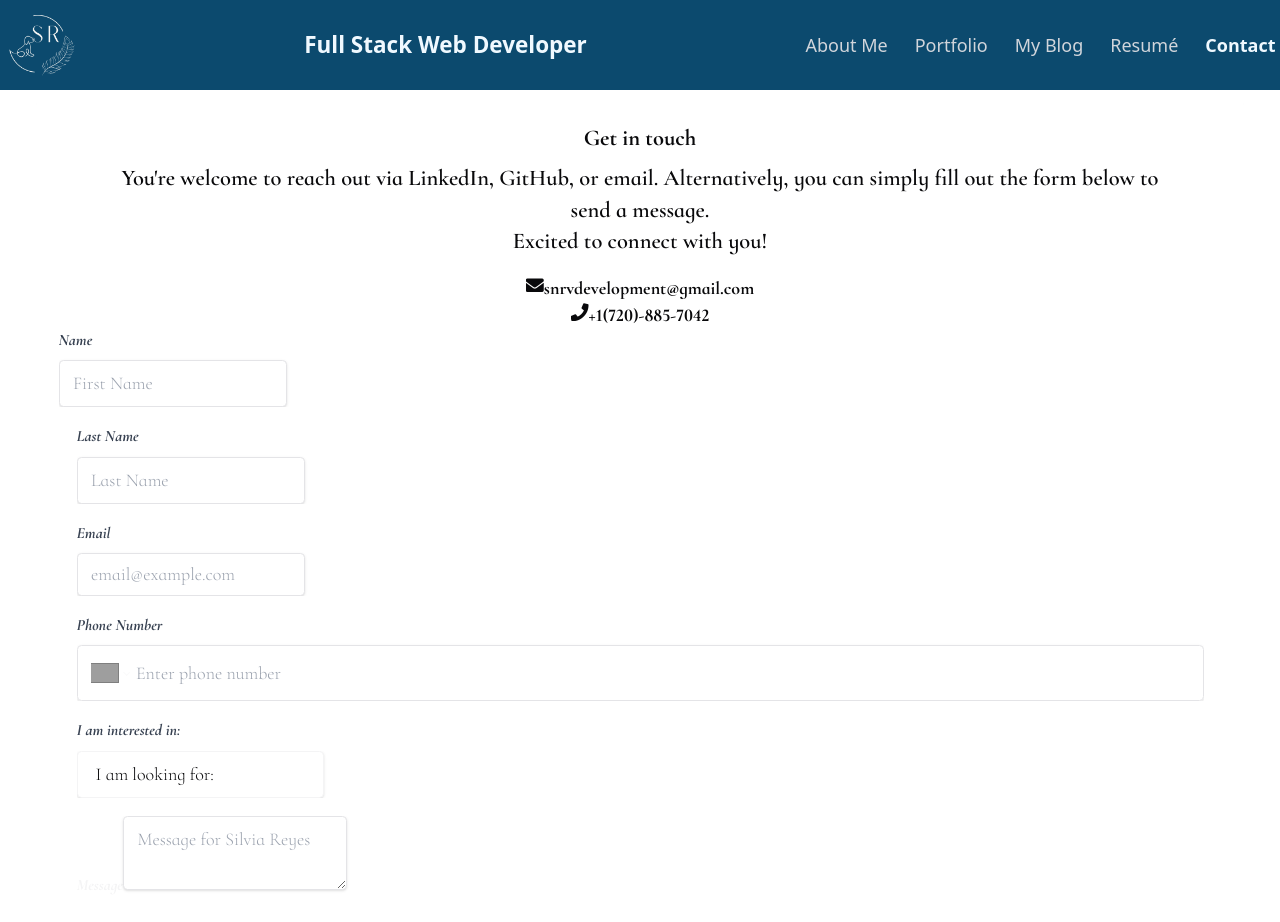
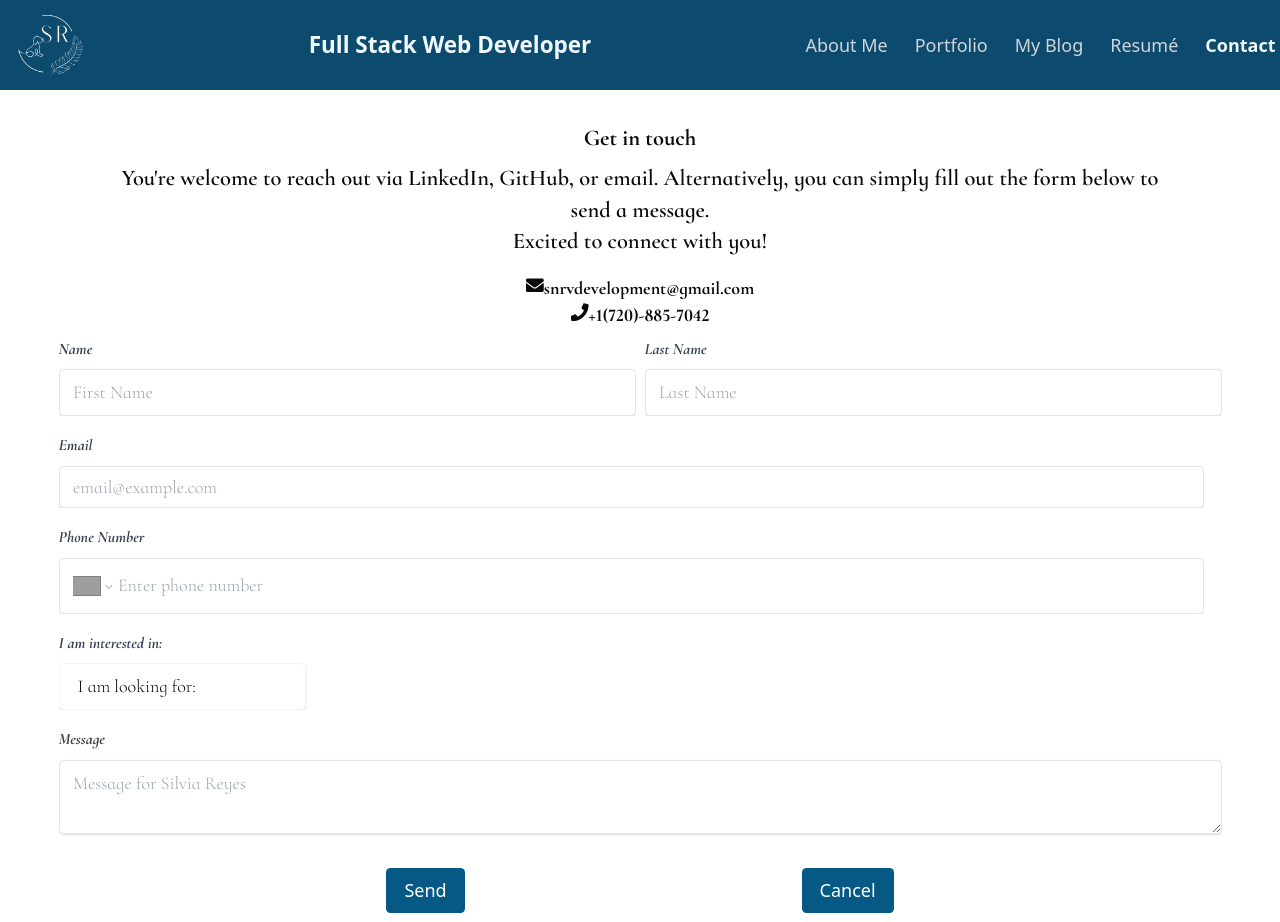
Before and after one commit to NathaliaReyes/personal-portfolio, a React (Vite) app: page /Contact in a window 1280 px wide. Shown: the top 922 px of the page. Built offline with nearby package versions, Linux system fonts and the light colour scheme; grey boxes are pictures that could not be loaded.

Commit message:
Styling updates to polish the interface contact section

```diff
--- a/src/components/NavTabs.jsx
+++ b/src/components/NavTabs.jsx
@@ -24,8 +24,8 @@ function NavTabs() {
   return (
     <nav className="bg-sky-900 md:px-1 py-2 shadow-md">
       <div className="flex flex-row items-center justify-between">
-        <img className="w-14 md:w-16 h-auto" src={image} alt="Logo_Silvia_Reyes_Website" />
-        <a className="text-sm sm:text-lg md:text-xl sm:ml-1 md:ml-2 font-bold text-sky-50" href="/">Full Stack Web Developer</a>
+        <img className="w-14 md:w-16 h-auto ml-2" src={image} alt="Logo_Silvia_Reyes_Website" />
+        <a className="text-base sm:text-lg md:text-xl sm:ml-1 md:ml-2 font-bold text-sky-50" href="/">Full Stack Web Developer</a>
         {/* <Words /> */}
         {/* Botón para pantallas pequeñas */}
         <div className="md:hidden mr-2">
@@ -84,7 +84,7 @@ function NavTabs() {
       </div>
 
       {/* Menú de navegación para pantallas pequeñas cuando el botón está abierto */}
-      <div className={`md:hidden ${isOpen ? 'block' : 'hidden'} w-full text-right py-2`}>
+      <div className={`md:hidden ${isOpen ? 'block' : 'hidden'} w-full text-right py-2 px-2`}>
         <ul className="flex flex-col space-y-2 text-sky-50 pr-4">
           <li>
             <Link
--- a/src/pages/About.jsx
+++ b/src/pages/About.jsx
@@ -20,7 +20,7 @@ export default function About() {
   return (
     <div className="container pt-1">
       <div className="text-neutral-600">
-        <h1 className="cormorant-infant-bold text-xl md:text-2xl text-center" data-aos="zoom-in">Hello World, I am Silvia Reyes</h1>
+        <h1 className="cormorant-infant-bold text-xl md:text-2xl text-center mt-2" data-aos="zoom-in">Hello World, I am Silvia Reyes</h1>
         <img className="img-silvia mt-4" src={image} alt="Profile_Image_Silvia" />
         <Words />
         <p className="cormorant-infant-medium text-justify paragraph">
--- a/src/pages/Contact.jsx
+++ b/src/pages/Contact.jsx
@@ -78,20 +78,20 @@ function Contact() {
   return (
     <>
       {submitted && (
-        <div className="position-absolute top-0 start-0 w-100 h-100 bg-dark bg-opacity-50 d-flex justify-content-center align-items-center" style={{ zIndex: 50 }}>
-          <div className="bg-white rounded shadow-lg p-2 text-center position-relative">
+        <div className="absolute top-0 left-0 w-full h-full bg-zinc-600 bg-opacity-50 flex justify-center items-center" style={{ zIndex: 50 }}>
+          <div className="bg-sky-50 rounded shadow-lg p-2 text-center relative">
             <button
               onClick={() => {
                 setSubmitted(false);
                 window.location.href = '/';
               }}
-              className="position-absolute top-0 end-0 m-2 text-secondary hover-text-dark"
+              className="absolute top-0 right-0 m-2 text-zinc-600 hover:text-zinc-800 focus:outline-none"
             >
               &times;
             </button>
-            <h2 className="fs-3 fw-bold mb-4">Your message has been delivered!</h2>
-            <p className="text-dark mb-4">Thank you for reaching out - I will get in touch soon!</p>
-            <p className="text-secondary">✨ Have a splendid day! ✨</p>
+            <h2 className="text-base font-semibold mb-4">Your message has been delivered!</h2>
+            <p className="text-zinc-700 mb-4">Thank you for reaching out - I will get in touch soon!</p>
+            <p className="text-zinc-800">✨ Have a splendid day! ✨</p>
           </div>
         </div>
       )}
@@ -117,71 +117,64 @@ function Contact() {
             </a>
           </p>
 
-          {!fieldsCompleted && <p className="text-red-500 text-xs mt-2">Please fill out all required fields.</p>}
+          {!fieldsCompleted && <p className="text-red-500 text-xs mt-2 cormorant-infant-bold">Please fill out all required fields.</p>}
         </div>
-        <div className='row'>
-          <div className="col-12 col-sm-6 mb-4 mr-4">
+        <div className='flex flex-row space-x-2 mt-2'>
+          <div className="w-full sm:w-1/2 mb-4">
             <label className="cormorant-infant-bold-italic block text-gray-700 text-sm font-bold mb-2">Name</label>
             <input
               name="firstName"
               value={firstName}
-              className="cormorant-infant-light shadow border rounded w-100 py-2 px-3 text-secondary focus:outline-none focus:shadow-outline"
+              className="cormorant-infant-light shadow border rounded w-full py-2 px-3 text-zinc-900 focus:outline-none focus:shadow-outline"
               type="text"
               placeholder="First Name"
               onChange={handleChange}
             />
-            {nameRequired && <p className="text-danger mt-2">Name is required.</p>}
+            {nameRequired && <p className="text-red-900 mt-2 cormorant-infant-bold">Name is required.</p>}
           </div>
 
-          <div className="col-12 col-sm-6 mb-4 ml-4 mr-4">
+          <div className="w-full sm:w-1/2 mb-4">
             <label className="cormorant-infant-bold-italic block text-gray-700 text-sm font-bold mb-2">Last Name</label>
             <input
               name="lastName"
               value={lastName}
-              className="cormorant-infant-light shadow border rounded w-100 py-2 px-3 text-secondary focus:outline-none focus:shadow-outline"
+              className="cormorant-infant-light shadow border rounded w-full py-2 px-3 text-zinc-900 focus:outline-none focus:shadow-outline"
               type="text"
               placeholder="Last Name"
               onChange={handleChange}
             />
-            {nameRequired && <p className="text-danger mt-2">Last Name is required.</p>}
+            {nameRequired && <p className="text-red-900 cormorant-infant-bold mt-2">Last Name is required.</p>}
           </div>
         </div>
 
-        <div className="mb-4 ml-4 mr-4">
+        <div className="mb-4 mr-4">
           <label className="cormorant-infant-bold-italic block text-gray-700 text-sm font-bold mb-2">Email</label>
           <input
             name="email"
             value={email}
-            className="cormorant-infant-light shadow border rounded w-100 py-2 px-3 text-gray-700 leading-tight focus:outline-none focus:shadow-outline"
+            className="cormorant-infant-light shadow border rounded w-full py-2 px-3 text-gray-700 leading-tight focus:outline-none focus:shadow-outline"
             type="email"
             placeholder="email@example.com"
             onChange={handleChange}
           />
-          {emailRequired && <p className="text-danger mt-2">Email is required.</p>}
-          {!emailValid && email && <p className="text-danger mt-2">Please enter a valid email address.</p>}
+          {emailRequired && <p className="text-red-900 mt-2 cormorant-infant-bold">Email is required.</p>}
+          {!emailValid && email && <p className="text-red-900 mt-2 cormorant-infant-bold">Please enter a valid email address.</p>}
         </div>
 
-        <div className="mb-4 ml-4 mr-4">
+        <div className="mb-4 mr-4">
           <label className="cormorant-infant-bold-italic block text-gray-700 text-sm font-bold mb-2">Phone Number</label>
           <PhoneInput
             name="phone"
             value={phone}
             placeholder="Enter phone number"
-            className='cormorant-infant-light shadow border rounded w-100 py-3 px-3 text-secondary focus:outline-none focus:shadow-outline'
+            className='cormorant-infant-light shadow border rounded w-full py-3 px-3 text-zinc-600 focus:outline-none focus:shadow-outline'
             onChange={handlePhoneChange}
             defaultCountry="US" />
-          {phoneRequired && <p className="text-danger mt-2">Phone Number is required.</p>}
-          {/* <input
-            name="phone"
-            value={phone}
-            className={`shadow appearance-none border ${!emailValid ? 'border-red-500' : ''} rounded w-full py-2 px-3 text-gray-700 leading-tight focus:outline-none focus:shadow-outline`}
-            type="email"
-            placeholder="email@example.com"
-            onChange={handleChange}
-          /> */}
+          {phoneRequired && <p className="text-red-900 mt-2 cormorant-infant-bold">Phone Number is required.</p>}
+
         </div>
 
-        <div className="mb-4 ml-4 mr-4">
+        <div className="mb-4 mr-4">
           <label className="cormorant-infant-bold-italic block text-gray-700 text-sm font-bold mb-2">I am interested in:</label>
           <div className="relative">
             <select
@@ -200,23 +193,23 @@ function Contact() {
           </div>
         </div>
 
-        <div className="mb-6 ml-4 mr-4">
-          <label className="cormorant-infant-bold-italic d-block text-secondary text-sm font-weight-bold mb-2">Message</label>
+        <div className="mb-6 ">
+          <label className="cormorant-infant-bold-italic block text-zinc-700 text-sm font-weight-bold mb-2">Message</label>
           <textarea
             name="message"
-            className="cormorant-infant-light shadow appearance-none border rounded w-100 py-2 px-3 text-dark focus:outline-none focus:shadow-outline"
+            className="cormorant-infant-light shadow appearance-none border rounded w-full py-2 px-3 text-zinc-900 focus:outline-none focus:shadow-outline"
             placeholder="Message for Silvia Reyes"
             value={message}
             onChange={handleChange}
           ></textarea>
-          {messageRequired && <p className="text-danger mt-2">Message is required.</p>}
+          {messageRequired && <p className="text-red-900 mt-2 cormorant-infant-bold">Message is required.</p>}
         </div>
 
-        <div className="d-flex align-items-center justify-content-center gap-2 mt-2">
-          <button type="submit" disabled={state.submitting} className="bg-primary hover:bg-secondary text-white font-weight-bold py-2 px-4 rounded focus:outline-none focus:shadow-outline">
+        <div className="flex items-center justify-evenly gap-2 mt-2">
+          <button type="submit" disabled={state.submitting} className="bg-sky-800 hover:bg-zinc-500 text-white font-weight-bold py-2 px-4 rounded focus:outline-none focus:shadow-outline">
             Send
           </button>
-          <button type="button" className="bg-primary hover:bg-secondary text-white font-weight-bold p-2 px-4 rounded focus:outline-none focus:shadow-outline" onClick={handleCancel}>
+          <button type="button" className="bg-sky-800 hover:bg-zinc-500 text-white font-weight-bold p-2 px-4 rounded focus:outline-none focus:shadow-outline" onClick={handleCancel}>
             Cancel
           </button>
         </div>
--- a/src/pages/Portfolio.jsx
+++ b/src/pages/Portfolio.jsx
@@ -5,7 +5,7 @@ export default function Portfolio() {
     return (
       <>
         <div className="container py-2">
-          <h1 className="cormorant-infant-bold">My Projects</h1>
+          <h1 className="cormorant-infant-bold mt-2">My Projects</h1>
           <p className="cormorant-infant-medium">
             Some of my projects are listed below.
             Click the icon project <span className="text-zinc-600 underline">(located at the bottom left)</span> to view the deployed application and a video walkthrough.
```
Also changed, not shown: src/components/CardProject.jsx (+10 -6 lines).
